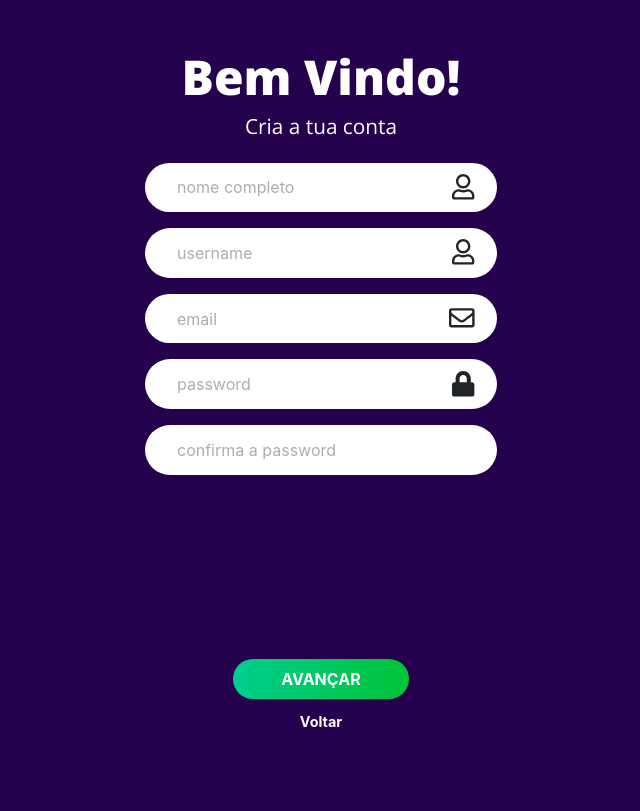
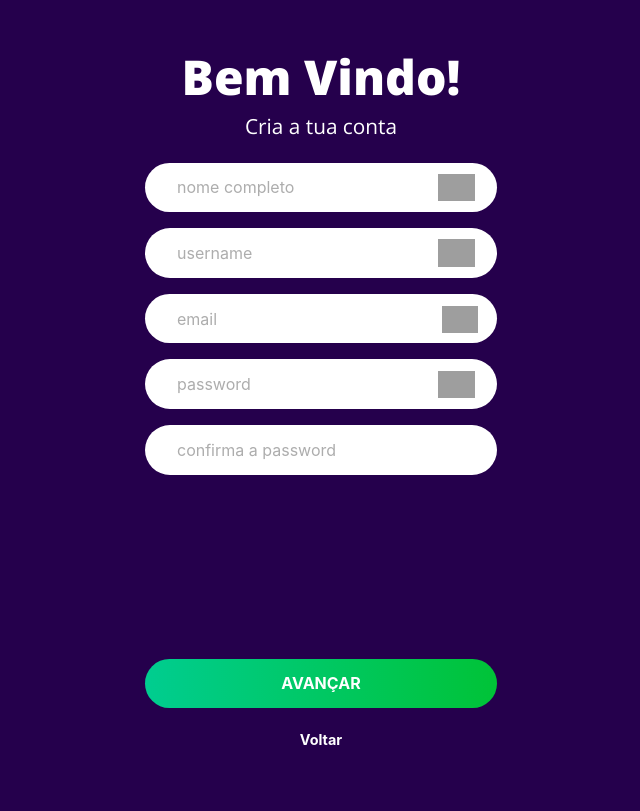
Before and after one commit to almt00/uapping, a PHP site: page /sign_up.php in a window 1280 px wide. Shown: the whole page, without its empty margins (319-959 px from the left). Before the commit the page ends 727 px from the top, so only its background shows below. Run offline with PHP 8.4, Linux system fonts and the light colour scheme; grey boxes are pictures that could not be loaded.

Commit message:
22/06/2021 - alterações adicionais no sign up

```diff
--- a/css/style.css
+++ b/css/style.css
@@ -102,7 +102,7 @@ footer{
     top:0.7rem;
     right:0;
     margin-right:1.2rem;
-    font-size: 1.6rem;
+    height:1.7rem;
 }
 
 .icon-sign_up_2{
@@ -110,15 +110,15 @@ footer{
     top:4.8rem;
     right:0;
     margin-right:1.2rem;
-    font-size: 1.6rem;
+    height:1.7rem;
 }
 
 .icon-sign_up_3{
     position: absolute;
-    top:8.9rem;
-    right:0;
+    top:8.95rem;
+    right:-0.2rem;
     margin-right:1.2rem;
-    font-size: 1.6rem;
+    height:1.7rem;
 }
 
 .icon-sign_up_4{
@@ -126,7 +126,7 @@ footer{
     top:13rem;
     right:0;
     margin-right:1.2rem;
-    font-size: 1.6rem;
+    height:1.7rem;
 }
 
 .img-filter-top{
@@ -251,7 +257,7 @@ footer{
 
 .input_sign_up{
     border-radius: 50pt;
-    padding: 0.8rem 4rem 0.8rem 2rem;
+    padding: 0.8rem 3.4rem 0.8rem 2rem;
     max-width: 100%;
     width: 22rem;
     display: none;
@@ -560,12 +566,14 @@ footer{
     border: none;
     margin-left:auto;
     margin-right:auto;
+    width:100%;
+    max-width: 22rem;
     transition: background-color 0.2s;
 }
 
 #avancar_sign_up{
     border-radius: 50pt;
-    padding: 0.5rem 14vw;
+    padding: 0.8rem 0.8rem;
     color: white;
     background: linear-gradient(90deg, rgba(0,205,144,1) 0%, rgba(0,195,55,1) 100%);
     text-transform: uppercase;
@@ -575,6 +583,8 @@ footer{
     margin-left:auto;
     margin-right:auto;
     transition: background-color 0.2s;
+    width:100%;
+    max-width: 22rem;
 }
 
 #avancar_sign_up:focus{
@@ -582,13 +592,14 @@ footer{
 }
 
 #avancar_sign_up:hover{
-    background: linear-gradient(90deg, rgba(0,172,121,1) 0%, rgba(0,162,46,1) 100%);
+    background: linear-gradient(90deg, rgba(0,205,144,1) 0%, rgba(0,195,55,1) 100%);
 }
+
 
 #voltar_sign_up{
     font-size:0.9rem;
     border-radius: 50pt;
-    padding: 0.3rem 1rem;
+    padding: 0.8rem 0.8rem;
     display: block;
     color: white;
     font-weight: bold;
@@ -597,6 +608,8 @@ footer{
     border: none;
     background-color: transparent;
     transition: color 0.2s;
+    width:100%;
+    max-width: 22rem;
 }
 
 #voltar_sign_up:focus{
@@ -659,7 +672,23 @@ footer{
 @media only screen and (min-width: 768px) {
 
     #avancar_sign_up{
-        padding: 0.5rem 3rem;
+        max-width: 22rem;
+    }
+
+    #avancar_sign_up:hover{
+        background: linear-gradient(90deg, rgba(0,172,121,1) 0%, rgba(0,162,46,1) 100%);
+    }
+
+    #submit{
+        max-width: 22rem;
+    }
+
+    #voltar_sign_up{
+        max-width: 22rem;
+    }
+
+    #voltar_sign_up:hover{
+        color: #c7c7c7;
     }
 
     .log-in{
--- a/sign_up.php
+++ b/sign_up.php
@@ -28,10 +28,10 @@
                <section class="row justify-content-center form-section">
                     <article class="col-12 px-4">
                         <div class="div-icons-sign-up text-center position-relative">
-                            <i id="nome_icon" class="far fa-user icon-sign_up_1"></i>
-                            <i id="username_icon" class="far fa-user icon-sign_up_2"></i>
-                            <i id="email_icon" class="far fa-envelope icon-sign_up_3"></i>
-                            <i id="pass_icon" class="fas fa-lock icon-sign_up_4"></i>
+                            <img id="nome_icon" class="icon-sign_up_1" src="assets/img/input_profile_icon.svg" alt="profile_icon">
+                            <img id="username_icon" class="icon-sign_up_2" src="assets/img/input_profile_icon.svg" alt="profile_icon">
+                            <img id="email_icon" class="icon-sign_up_3" src="assets/img/input_mail_icon.svg" alt="profile_icon">
+                            <img id="pass_icon" class="icon-sign_up_4" src="assets/img/input_pass_icon.svg" alt="profile_icon">
                         </div>
                         <input id="nome" required="required" class="input_sign_up mb-3 mb-md-3" type="text" name="nome" size="24" placeholder="nome completo">
                         <input id="username" required="required" class="input_sign_up mb-3 mb-md-3" type="text" name="username" size="24" placeholder="username">
@@ -117,10 +117,10 @@
                     </article>
                </section>
                <section class="row justify-content-center mt-3 mt-md-3">
-                   <article class="col-md-12 mt-5 mt-md-5">
+                   <article class="col-md-12 mt-5 mt-md-5 px-4">
                        <input type="submit" class="mb-2 mb-md-2" value="Enviar" id="submit">
                        <button id="avancar_sign_up" class="mb-2 mb-md-2" type="button"> Avançar </button>
-                       <button id="voltar_sign_up" type="button"> Voltar </button>
+                       <button id="voltar_sign_up" class="mb-5" type="button"> Voltar </button>
                    </article>
                </section>
            </form>
```
Also changed, not shown: other parts of css/style.css (+17 -11 lines), index.php (+1 -8 lines), assets/img/red_wave_top_left_1.svg (deleted), assets/img/red_wave_top_left_2.svg (deleted), assets/img/red_wave_top_left_3.svg (deleted), assets/img/red_waves_top_left.svg (deleted).
